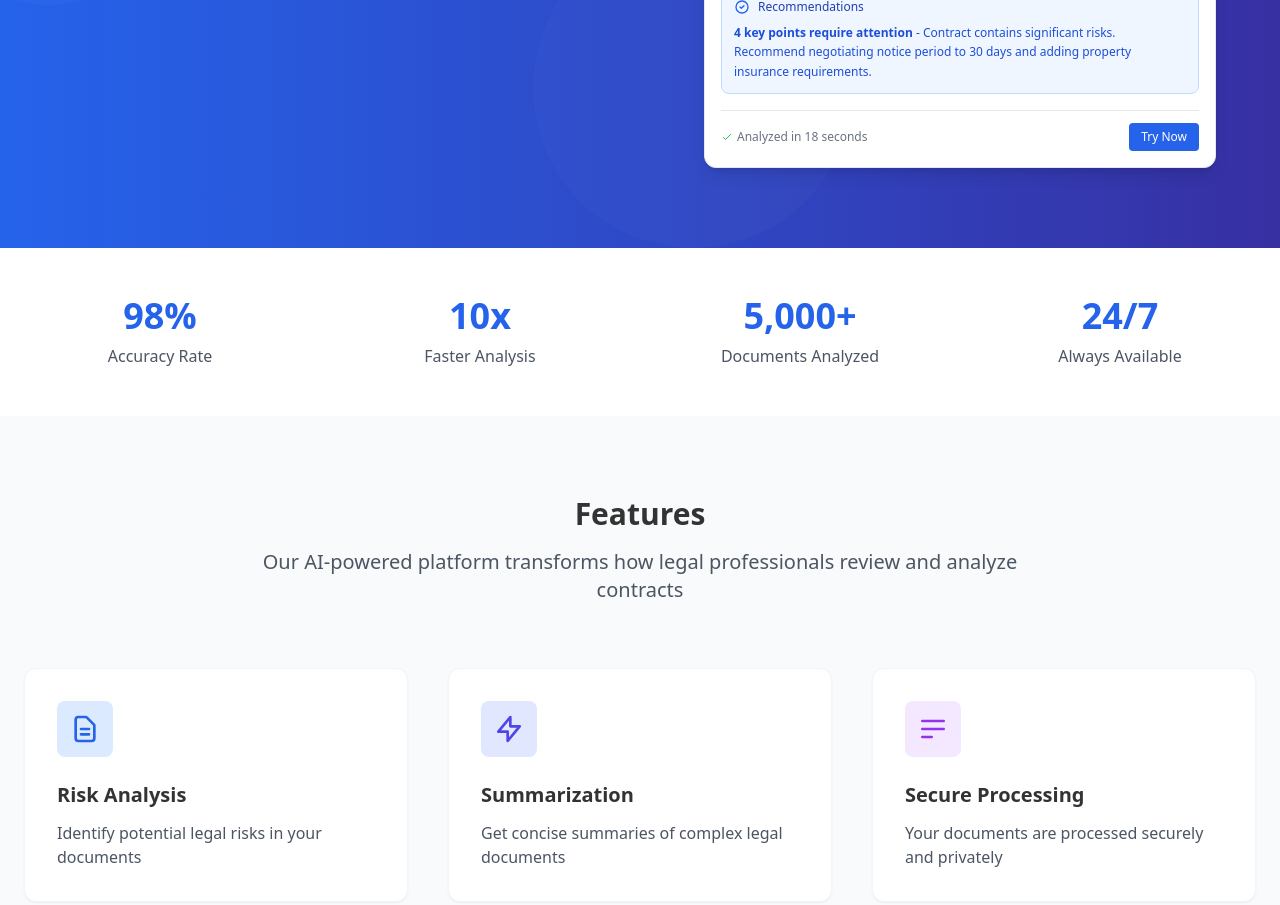
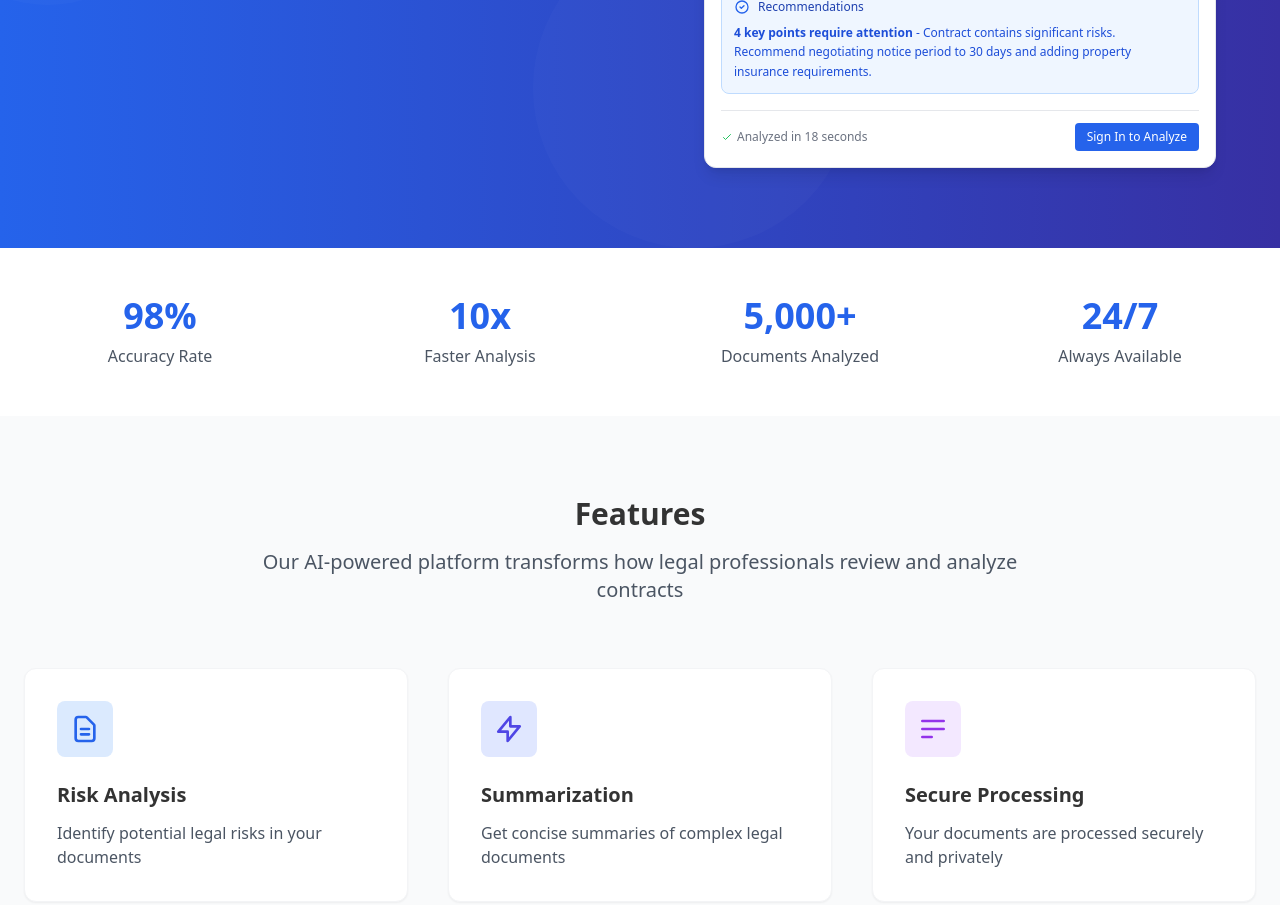
Before and after one commit to alexgomzin/LegalHelper, a Next.js app: page / in a window 1280 px wide. Shown: the part 820-1725 px from the top of the page. Built offline with nearby package versions, Linux system fonts and the light colour scheme; no server answers.

Commit message:
ex 31321312

```diff
--- a/src/components/RealisticAnalysisExample.tsx
+++ b/src/components/RealisticAnalysisExample.tsx
@@ -1,11 +1,29 @@
 import React, { useState } from 'react';
 import { useTranslation } from '@/contexts/LanguageContext';
+import { useAuth } from '@/contexts/SupabaseAuthContext';
+import { useRouter } from 'next/router';
+import { trackGetStartedClick } from '@/utils/gtag';
 
 export default function RealisticAnalysisExample() {
   const { t } = useTranslation();
+  const { isAuthenticated } = useAuth();
+  const router = useRouter();
   const [selectedRisk, setSelectedRisk] = useState<string | null>(null);
 
   const closeModal = () => setSelectedRisk(null);
+
+  const handleTryNowClick = () => {
+    // Трекинг клика для аналитики
+    trackGetStartedClick();
+
+    if (isAuthenticated) {
+      // Пользователь авторизован - перенаправляем на страницу анализа
+      router.push('/analyze');
+    } else {
+      // Пользователь не авторизован - перенаправляем на страницу входа
+      router.push('/login');
+    }
+  };
 
   return (
     <>
@@ -169,8 +187,11 @@ export default function RealisticAnalysisExample() {
               </svg>
               <span className="text-xs">{t('analysisExample.analyzedIn')}</span>
             </div>
-            <button className="px-3 py-1.5 bg-blue-600 text-white rounded text-xs font-medium hover:bg-blue-700 transition-colors">
-              {t('analysisExample.tryNow')}
+            <button
+              onClick={handleTryNowClick}
+              className="px-3 py-1.5 bg-blue-600 text-white rounded text-xs font-medium hover:bg-blue-700 transition-colors"
+            >
+              {isAuthenticated ? t('analysisExample.startAnalysis') : t('analysisExample.signInToAnalyze')}
             </button>
           </div>
         </div>
--- a/src/translations/index.ts
+++ b/src/translations/index.ts
@@ -499,6 +499,8 @@ const translations = {
       // Footer
       analyzedIn: 'Analyzed in 18 seconds',
       tryNow: 'Try Now',
+      startAnalysis: 'Start Analysis',
+      signInToAnalyze: 'Sign In to Analyze',
       closeDetails: 'Close Details'
     }
   },
@@ -1002,6 +1004,8 @@ const translations = {
       // Footer
       analyzedIn: 'Проверено за 18 сек',
       tryNow: 'Попробовать',
+      startAnalysis: 'Начать анализ',
+      signInToAnalyze: 'Войти для анализа',
       closeDetails: 'Закрыть детали'
     }
   },
@@ -1505,6 +1509,8 @@ const translations = {
       // Footer
       analyzedIn: 'Analysiert in 18 Sekunden',
       tryNow: 'Jetzt testen',
+      startAnalysis: 'Analyse starten',
+      signInToAnalyze: 'Anmelden für Analyse',
       closeDetails: 'Details schließen'
     }
   },
@@ -2008,6 +2014,8 @@ const translations = {
       // Footer
       analyzedIn: 'Analizado en 18 segundos',
       tryNow: 'Probar Ahora',
+      startAnalysis: 'Iniciar Análisis',
+      signInToAnalyze: 'Iniciar Sesión para Analizar',
       closeDetails: 'Cerrar Detalles'
     }
   },
@@ -2511,6 +2519,8 @@ const translations = {
       // Footer
       analyzedIn: '18 saniyede analiz edildi',
       tryNow: 'Şimdi Dene',
+      startAnalysis: 'Analizi Başlat',
+      signInToAnalyze: 'Analiz için Giriş Yap',
       closeDetails: 'Detayları Kapat'
     }
   }
```
